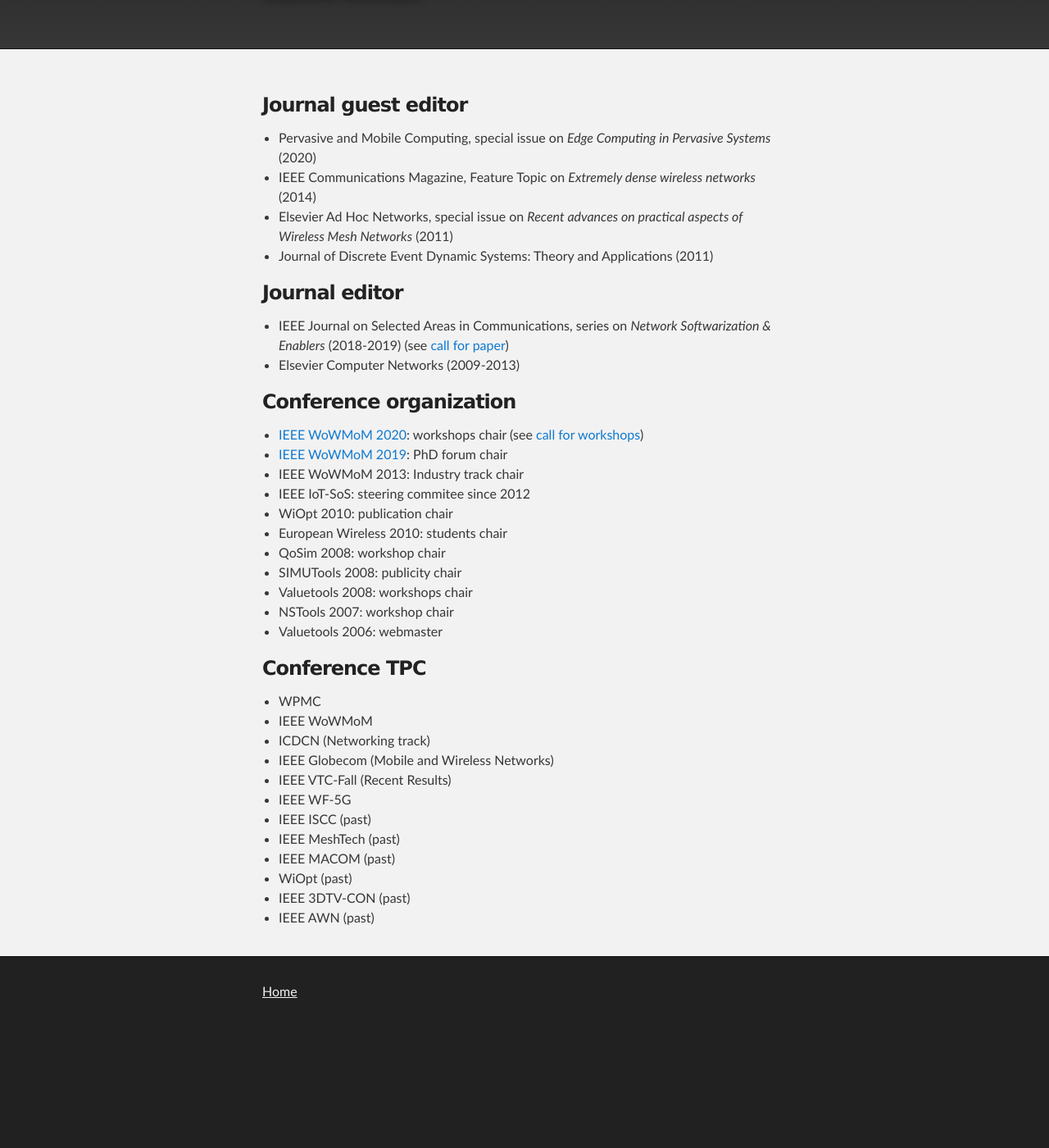
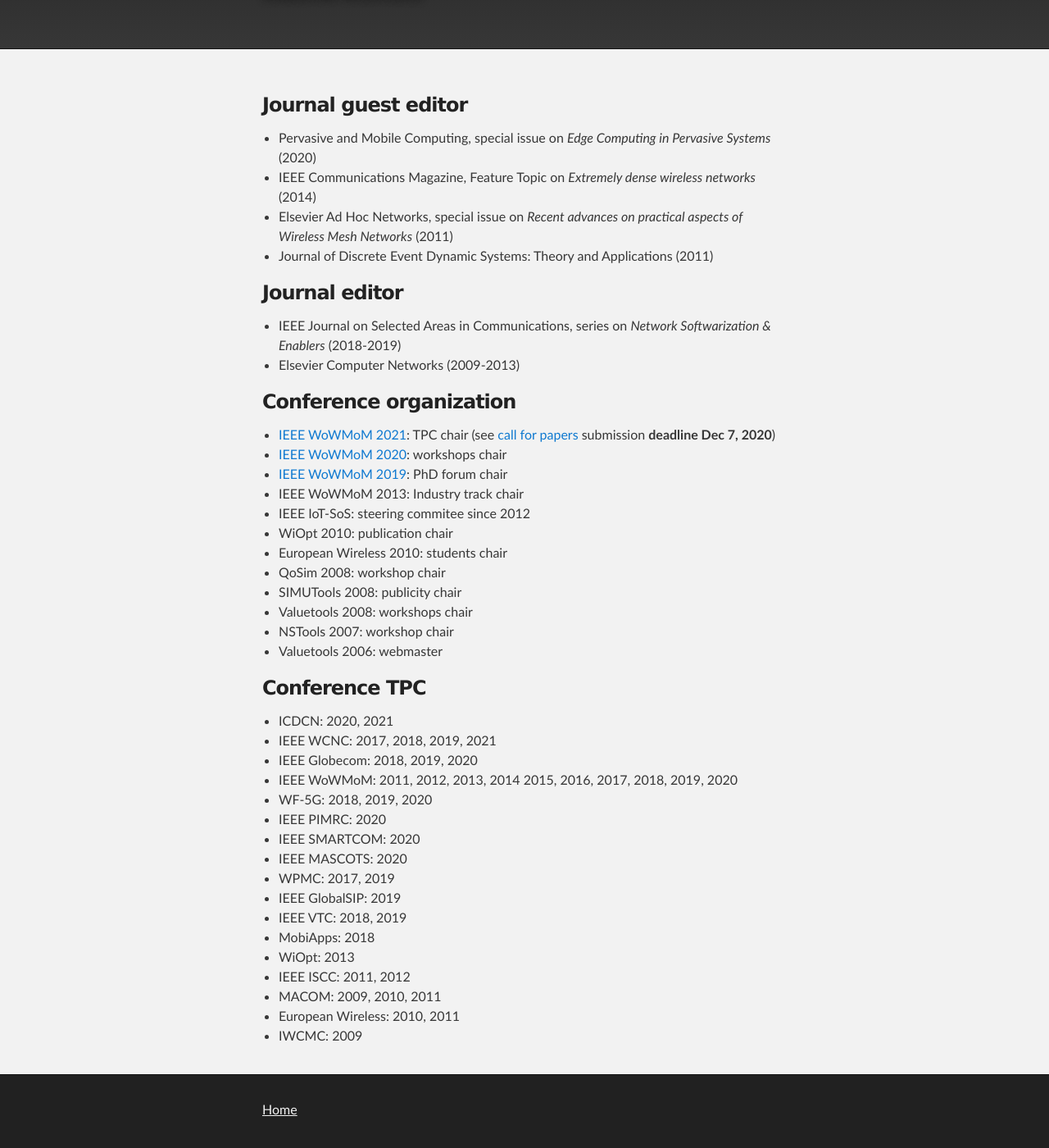
Before and after one commit to ccicconetti/ccicconetti.github.io, a Jekyll site: the page built from editorial.md, in a window 1280 px wide and 1400 px high, scrolled down 150 px. Shown: the whole window at 82% size. Built offline with Jekyll 4.4.1, drawn with Linux system fonts in a browser that asks for light colours; before the commit the page ends 1406 px from its top, so only the background shows below that.

Commit message:
Update editorial activities

```diff
--- a/editorial.md
+++ b/editorial.md
@@ -13,13 +13,12 @@ layout: page
 ### Journal editor
 
 - IEEE Journal on Selected Areas in Communications, series on _Network Softwarization & Enablers_ (2018-2019)
-  (see [call for paper](https://www.comsoc.org/publications/journals/ieee-jsac/cfp/series-network))
 - Elsevier Computer Networks (2009-2013)
 
 ### Conference organization
 
-- [IEEE WoWMoM 2020](http://www.cs.ucc.ie/wowmom2020/):
-  workshops chair (see [call for workshops](http://www.cs.ucc.ie/wowmom2020/call_for_workshops/))
+- [IEEE WoWMoM 2021](http://wowmom2021.iit.cnr.it/): TPC chair (see [call for papers](http://wowmom2021.iit.cnr.it/call_for_papers.html) submission **deadline Dec 7, 2020**)
+- [IEEE WoWMoM 2020](http://www.cs.ucc.ie/wowmom2020/): workshops chair
 - [IEEE WoWMoM 2019](http://cs.ucf.edu/wowmom2019/):
   PhD forum chair
 - IEEE WoWMoM 2013: Industry track chair
@@ -34,15 +33,20 @@ layout: page
 
 ### Conference TPC
 
-- WPMC
-- IEEE WoWMoM
-- ICDCN (Networking track)
-- IEEE Globecom (Mobile and Wireless Networks)
-- IEEE VTC-Fall (Recent Results)
-- IEEE WF-5G
-- IEEE ISCC (past)
-- IEEE MeshTech (past)
-- IEEE MACOM (past)
-- WiOpt (past)
-- IEEE 3DTV-CON (past)
-- IEEE AWN (past)
+- ICDCN: 2020, 2021
+- IEEE WCNC: 2017, 2018, 2019, 2021
+- IEEE Globecom: 2018, 2019, 2020
+- IEEE WoWMoM: 2011, 2012, 2013, 2014 2015, 2016, 2017, 2018, 2019, 2020
+- WF-5G: 2018, 2019, 2020
+- IEEE PIMRC: 2020
+- IEEE SMARTCOM: 2020
+- IEEE MASCOTS: 2020
+- WPMC: 2017, 2019
+- IEEE GlobalSIP: 2019
+- IEEE VTC: 2018, 2019
+- MobiApps: 2018
+- WiOpt: 2013
+- IEEE ISCC: 2011, 2012
+- MACOM: 2009, 2010, 2011
+- European Wireless: 2010, 2011
+- IWCMC: 2009
```
Also changed, not shown: index.md (+1 -0 lines).
